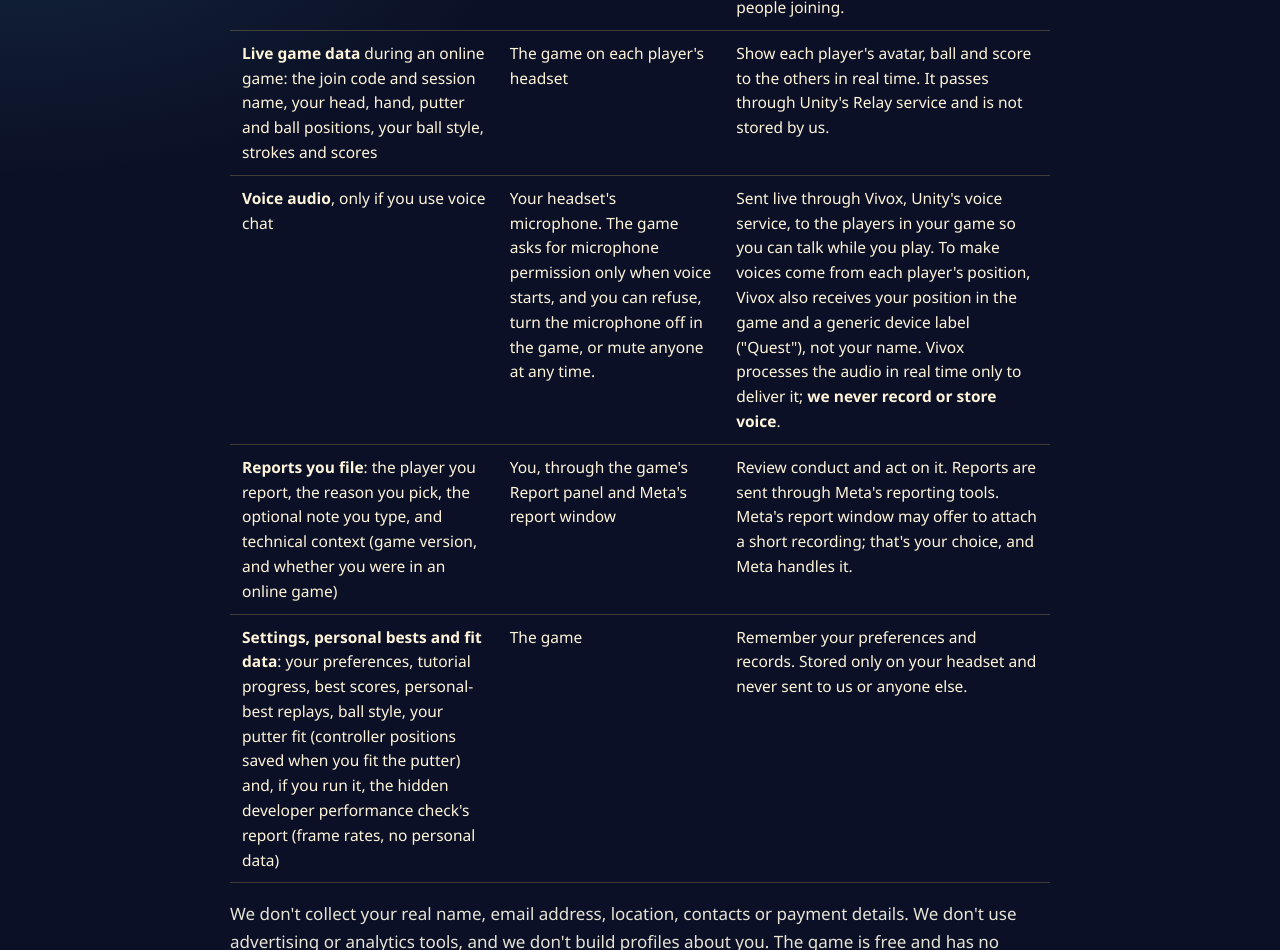
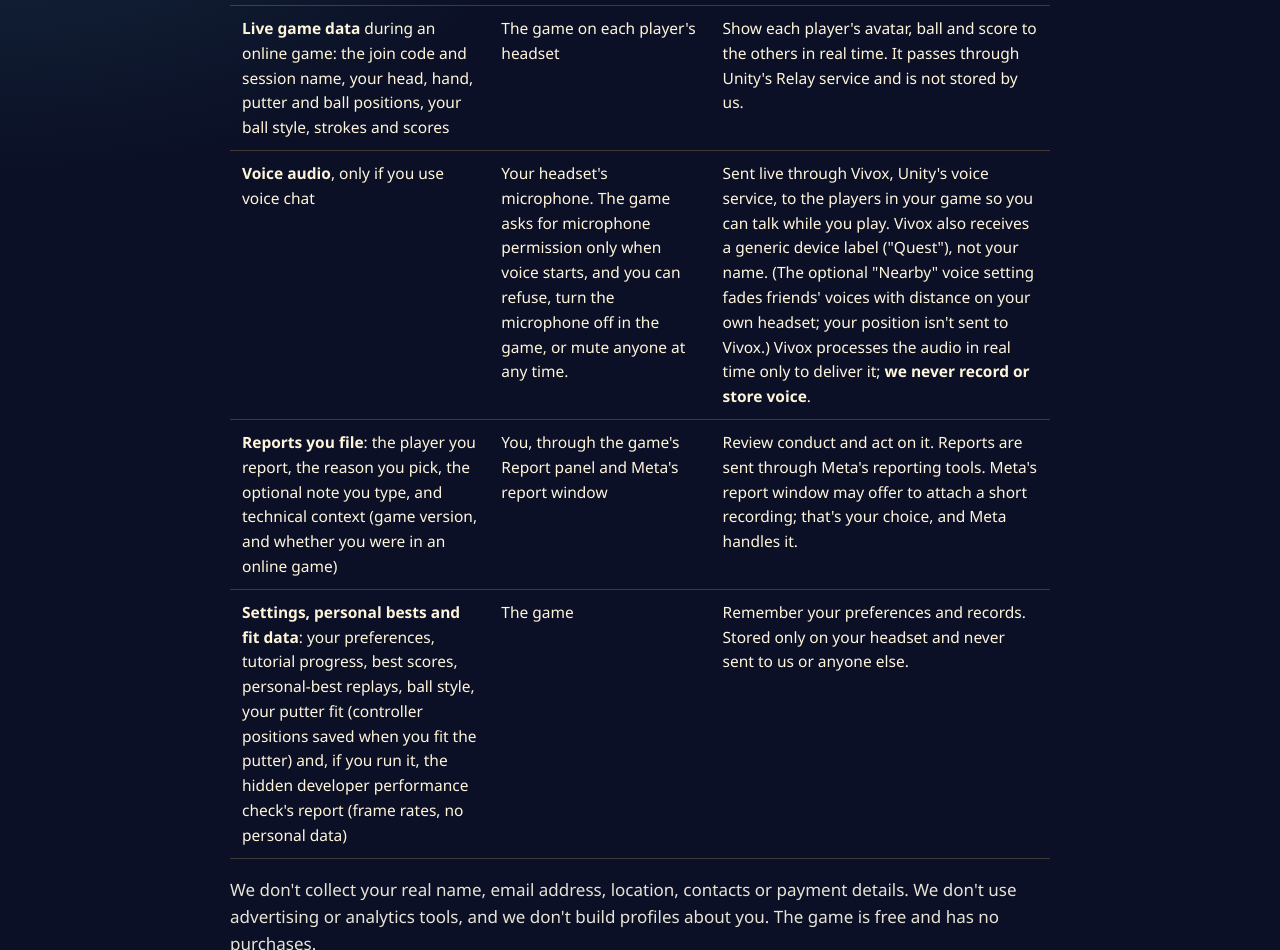
Before and after one commit to DreamScale123/moonrise-mini-golf-site, a plain HTML site: page privacy.html in a window 1280 px wide. Shown: the part 1585-2535 px from the top of the page. Drawn offline with Linux system fonts and the light colour scheme.

Commit message:
Privacy: voice is a group channel; no position is sent to Vivox

```diff
--- a/privacy.html
+++ b/privacy.html
@@ -78,7 +78,7 @@
             <td><strong>Voice audio</strong>, only if you use voice chat</td>
             <td>Your headset's microphone. The game asks for microphone permission only when voice starts, and you can refuse, turn the microphone off in the game, or mute anyone at any time.</td>
             <td>
-              Sent live through Vivox, Unity's voice service, to the players in your game so you can talk while you play. To make voices come from each player's position, Vivox also receives your position in the game and a generic device label ("Quest"), not your name.
+              Sent live through Vivox, Unity's voice service, to the players in your game so you can talk while you play. Vivox also receives a generic device label ("Quest"), not your name. (The optional "Nearby" voice setting fades friends' voices with distance on your own headset; your position isn't sent to Vivox.)
               Vivox processes the audio in real time only to deliver it; <strong>we never record or store voice</strong>.
             </td>
           </tr>
```
